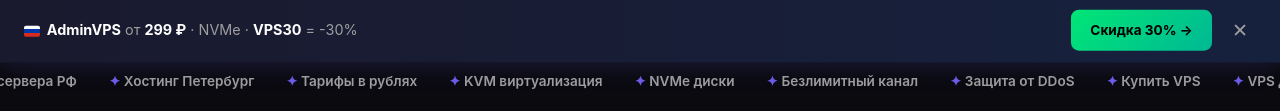
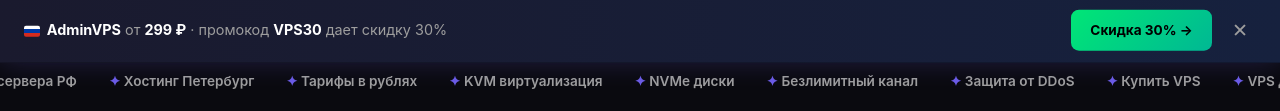
Before and after one commit to lian77327/vps-v-rossii, a plain HTML site: page index.html in a window 1280 px wide. Shown: the part 803-914 px from the top of the page. Drawn offline with Linux system fonts and the light colour scheme.

Commit message:
Update index.html

```diff
--- a/index.html
+++ b/index.html
@@ -1164,7 +1164,7 @@
 </script>
 <div class="sticky-bar" id="stickyBar">
     <div class="sticky-bar-text">
-        <span class="sb-full"><span class="flag-ru"></span> <strong>AdminVPS</strong> от <strong>299 ₽</strong> · NVMe · <strong>VPS30</strong> = -30%</span>
+        <span class="sb-full"><span class="flag-ru"></span> <strong>AdminVPS</strong> от <strong>299 ₽</strong> · промокод <strong>VPS30</strong> дает скидку 30%</span>
         <span class="sb-short"><span class="flag-ru"></span> <strong>AdminVPS</strong> · промокод <strong>VPS30</strong></span>
     </div>
     <a href="https://adminvps.ru/vps/vps_russia.php?aff=29893" class="sticky-bar-btn" target="_blank" rel="nofollow">Скидка 30% →</a>
```
